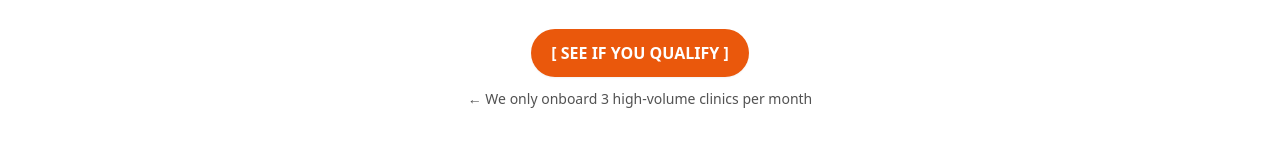
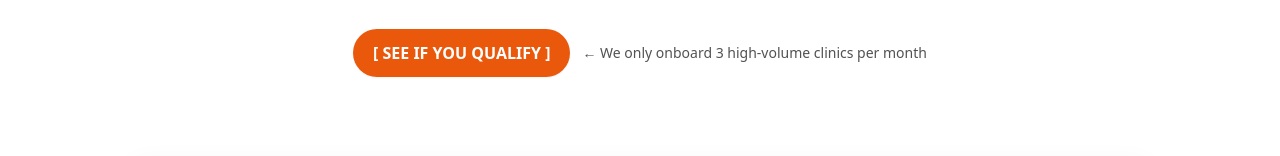
Before and after one commit to digitalempire2020/stellah-ai-website, a plain HTML site: page index.html in a window 1280 px wide. Shown: the part 636-792 px from the top of the page. Drawn offline with nearby package versions, Linux system fonts and the light colour scheme.

Commit message:
Restored to 'f4c182b43f29dfeb6b042aa04772f727fac5e3fa'
Replit-Restored-To: f4c182b43f29dfeb6b042aa04772f727fac5e3fa

```diff
--- a/index.html
+++ b/index.html
@@ -44,7 +44,7 @@ html, body { height: 100%; }
           <p class="mt-6 text-lg sm:text-xl lg:text-2xl text-neutral-700 max-w-3xl mx-auto">
             Here's how medical chains handle unlimited leads for 68% less than staff costs – while their teams finally focus on patient care
           </p>
-          <div class="mt-8 flex flex-col items-center justify-center gap-3">
+          <div class="mt-8 flex flex-col sm:flex-row items-center justify-center gap-3">
             <a href="#" class="inline-flex items-center justify-center rounded-full bg-orange-600 text-white px-5 py-3 text-sm sm:text-base font-semibold shadow-sm hover:bg-orange-700 transition">
               [ SEE IF YOU QUALIFY ]
             </a>
```
